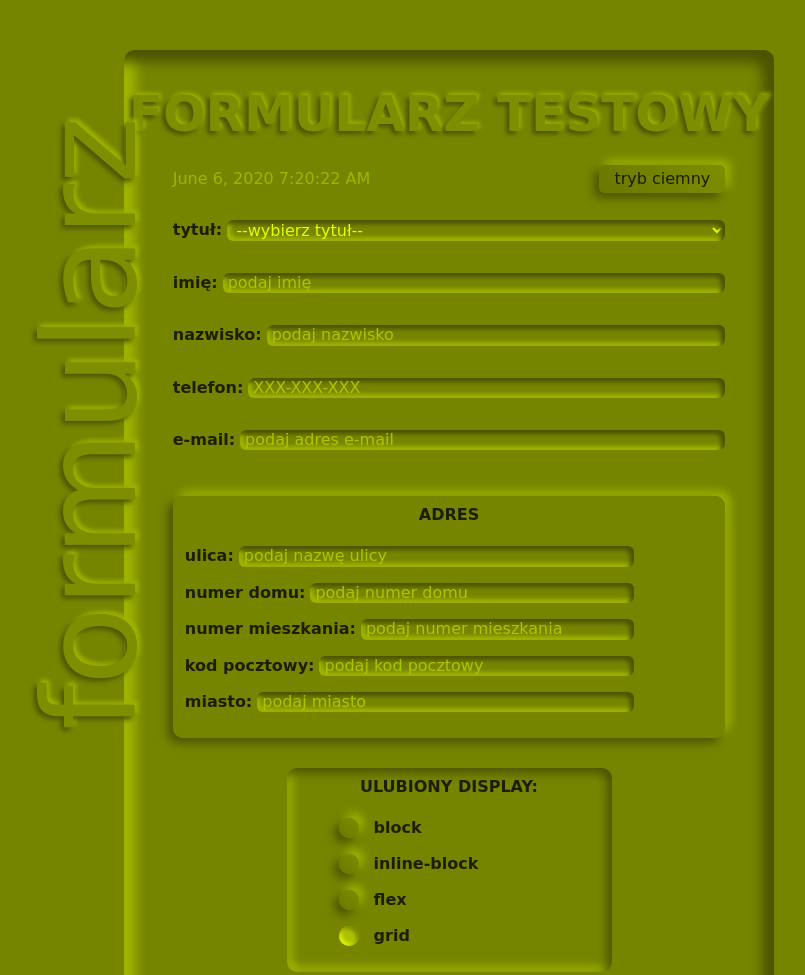
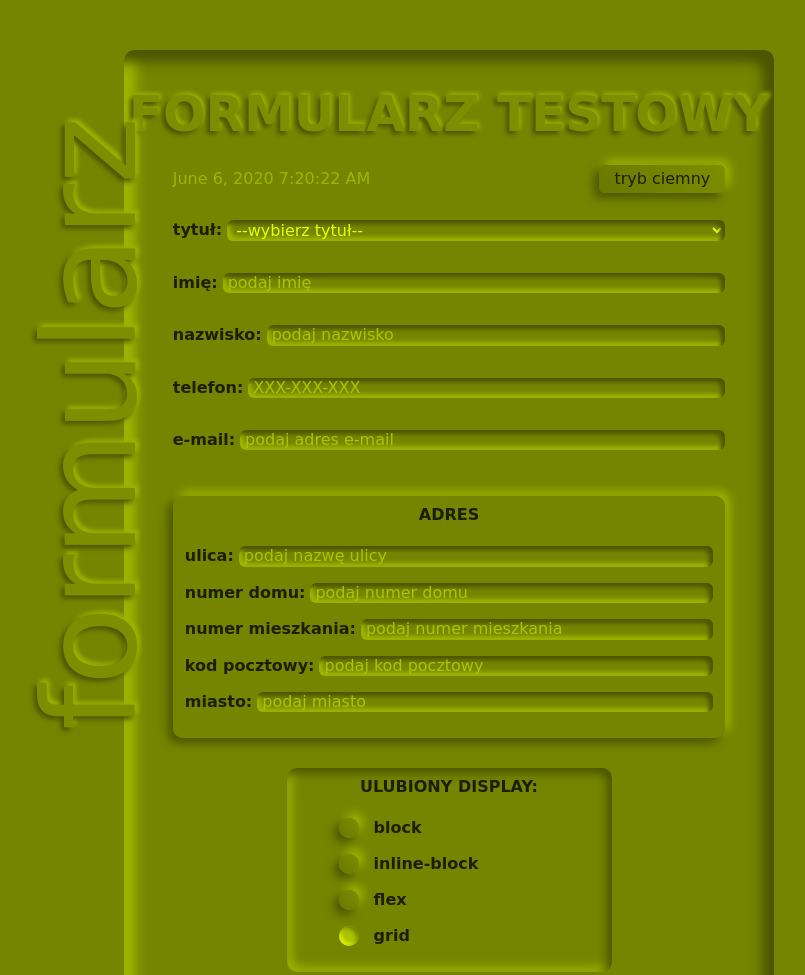
Before and after one commit to dorotapindur/webpack-test, a website built with webpack: page src/pages/index.html in a window 1280 px wide. Shown: the top 975 px of the page, without its empty margins (191-996 px from the left). Built offline with nearby package versions, Linux system fonts and the light colour scheme; a web font is replaced by a local one.

Commit message:
form__line--fieldset fixed

```diff
--- a/src/pages/index.html
+++ b/src/pages/index.html
@@ -53,23 +53,23 @@
 
         <fieldset class="fieldset">
           <legend class="fieldset__description">Adres</legend>
-          <p class="form__line">
+          <p class="form__line form__line--fieldset">
             <label class="form__description" for="street">ulica:</label>
             <input class="form__item" id="street" placeholder="podaj nazwę ulicy" type="text" name="street">
           </p>
-          <p class="form__line">
+          <p class="form__line form__line--fieldset">
             <label class="form__description" for="house-number">numer domu:</label>
             <input class="form__item" id="house-number" placeholder="podaj numer domu" name="house-number" >
           </p>
-          <p class="form__line">
+          <p class="form__line form__line--fieldset">
             <label class="form__description" for="flat-number">numer mieszkania:</label>
             <input class="form__item" id="flat-number" placeholder="podaj numer mieszkania" name="flat-number" >
           </p>
-          <p class="form__line">
+          <p class="form__line form__line--fieldset">
             <label class="form__description" for="postal-code">kod pocztowy:</label>
             <input class="form__item" id="postal-code" placeholder="podaj kod pocztowy" name="postal-code" pattern="[0-9]{2}-[0-9]{3}">
           </p>
-          <p class="form__line">
+          <p class="form__line form__line--fieldset">
             <label class="form__description" for="city">miasto:</label>
             <input class="form__item" id="city" placeholder="podaj miasto" type="text" name="city">
           </p>
--- a/src/scss/main.scss
+++ b/src/scss/main.scss
@@ -166,6 +166,9 @@ main {
       grid-template-areas: "form-description form__item";
       width: var(--line-width);
       column-gap: 5px;
+      &--fieldset {
+        width: 100%;
+      }
       &--essay {
           margin: 30px 0 60px;
           width: var(--line-width);
```
